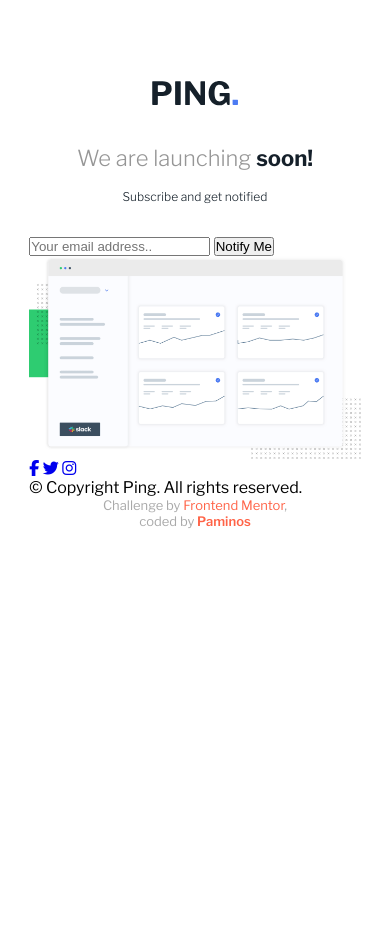
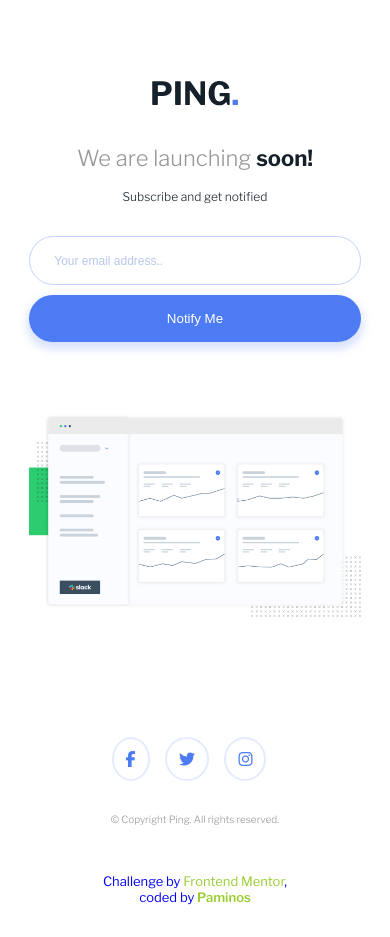
Before and after one commit to epalex/ping-coming-soon-page, a plain HTML site: page index.html in a window 390 px wide. Before the commit the page ends 844 px from the top, so only its background shows below. Drawn offline with nearby package versions, Linux system fonts and the light colour scheme.

Commit message:
mobile view is ready

```diff
--- a/styles.css
+++ b/styles.css
@@ -41,18 +41,94 @@ header p {
   color: #15202a;
 }
 
+form {
+  margin-bottom: 72px;
+}
+
+input[type=email] {
+  padding-top: 16px;
+  padding-bottom: 16px;
+  display: block;
+  width: 100%;
+  margin-bottom: 10px;
+  border: 1px solid #c2d3ff;
+  border-radius: 28px;
+  box-shadow: 0px 0px 7px 3px rgba(0, 0, 0, 0.0001);
+}
+
+input[type=email]::placeholder {
+  padding-left: 24px;
+  font-style: normal;
+  font-weight: 300;
+  font-size: 12px;
+  line-height: 20px;
+  color: #b8c7ed;
+}
+
+input[type=submit] {
+  background-color: #4c7bf3;
+  box-shadow: 0px 5px 10px 2px rgba(76, 123, 243, 0.230414);
+  border-radius: 28px;
+  width: 100%;
+  display: block;
+  color: white;
+  border: none;
+  padding-top: 16px;
+  padding-bottom: 16px;
+}
+
+input[type=submit]::placeholder {
+  font-style: normal;
+  font-weight: 600;
+  font-size: 12px;
+  line-height: 16px;
+  text-align: center;
+}
+
+
 .illustration-img {
   width: 100%;
   display: block;
 }
 
+.social-icons {
+  text-align: center;
+}
+
+.social-icons a {
+  width: 32px;
+  height: 32px;
+  margin-right: 12px;
+}
+
+.fab {
+  color: #4c7bf3;
+  border: 2px solid rgba(76, 123, 243, 0.15);
+  padding: 12px;
+  border-radius: 50%;
+}
+
+.copyright {
+  font-style: normal;
+  font-weight: 300;
+  font-size: 10px;
+  line-height: 12px;
+  color: #969696;
+  margin-top: 32px;
+  text-align: center;
+}
+
+footer {
+  margin-top: 120px;
+}
+
 .my-footer a {
   text-decoration: none;
-  color: tomato;
+  color: yellowgreen;
 }
 
 .paminos {
-  color: tomato;
+  color: yellow;
   font-weight: 600;
 }
 
@@ -60,5 +136,6 @@ header p {
   font-size: 13px;
   text-align: center;
   font-weight: 500;
-  color: darkgrey;
+  color: blue;
+  margin-top: 48px;
 }
```
